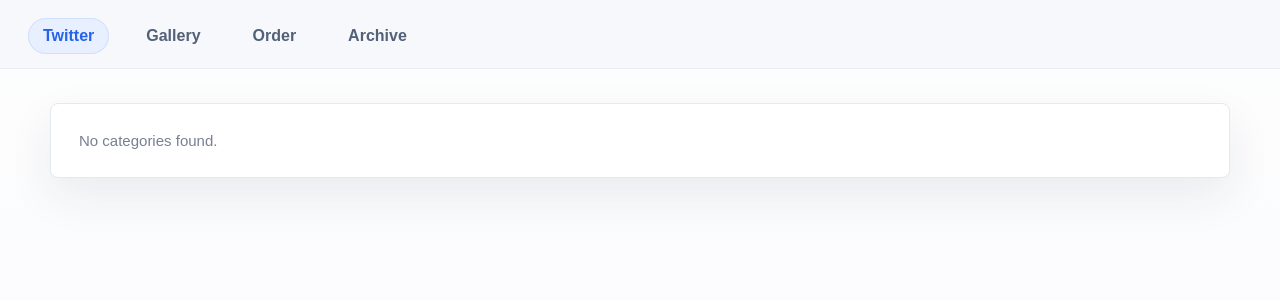
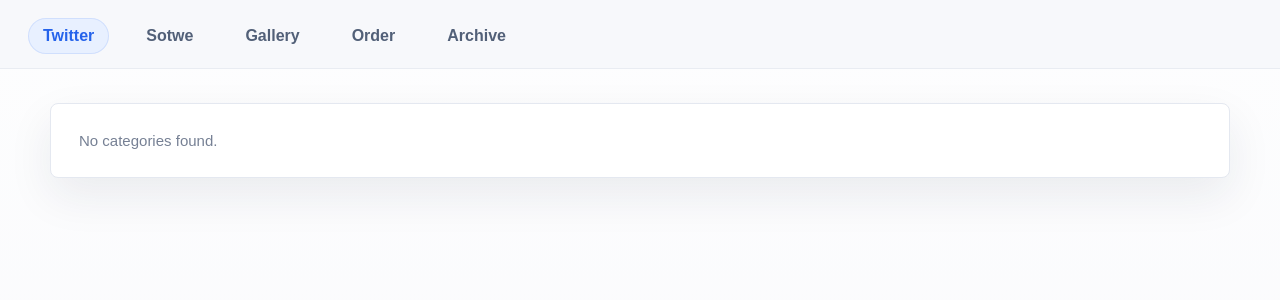
Before and after one commit to Yiwei666/03_Python-PHP, a PHP site: page /08_pictureEdit/06_imageHost/06_mysql/08_web_image_categorylink.php in a window 1280 px wide. Shown: the top 300 px of the page. Run offline with PHP 8.4, Linux system fonts and the light colour scheme; the visitor is signed in with stand-in values (Sample User, id 1); data that the repository does not hold is empty.

Commit message:
Update 08_web_image_categorylink.php
新增对 sotwe 的跳转支持

```diff
--- a/08_pictureEdit/06_imageHost/06_mysql/08_web_image_categorylink.php
+++ b/08_pictureEdit/06_imageHost/06_mysql/08_web_image_categorylink.php
@@ -64,6 +64,8 @@ function buildCategoryUrl($tab, $category, $domain) {
     switch ($tab) {
         case 'twitter':
             return $kindID === '' ? '' : 'https://x.com/' . rawurlencode($kindID) . '/media';
+        case 'sotwe':
+            return $kindID === '' ? '' : 'https://www.sotwe.com/' . rawurlencode($kindID);
         case 'gallery':
             return 'https://' . $domain . '/08_picDisplay_mysql_galleryExistTab.php?page=1&category=' . $id;
         case 'order':
@@ -78,6 +80,7 @@ function buildCategoryUrl($tab, $category, $domain) {
 $categories = getAllCategoryLinks();
 $tabs = [
     'twitter' => 'Twitter',
+    'sotwe' => 'Sotwe',
     'gallery' => 'Gallery',
     'order' => 'Order',
     'archive' => 'Archive'
```
